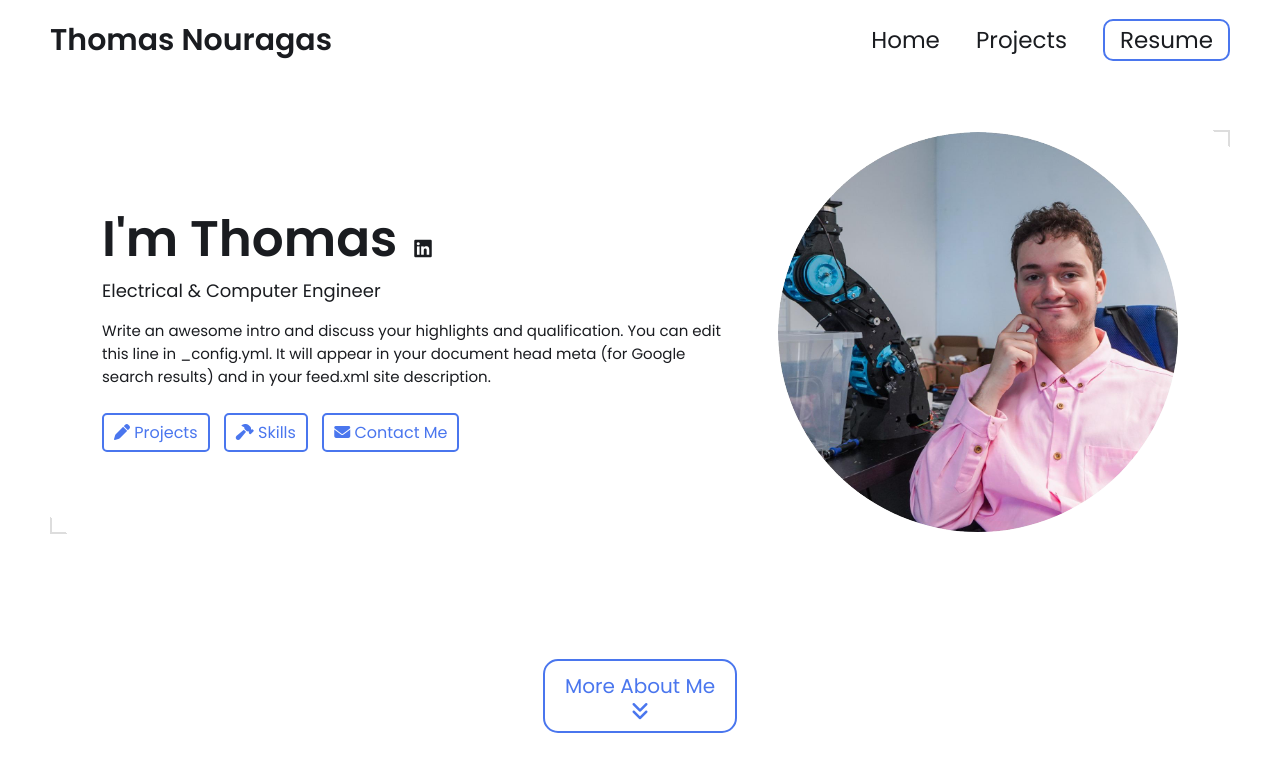
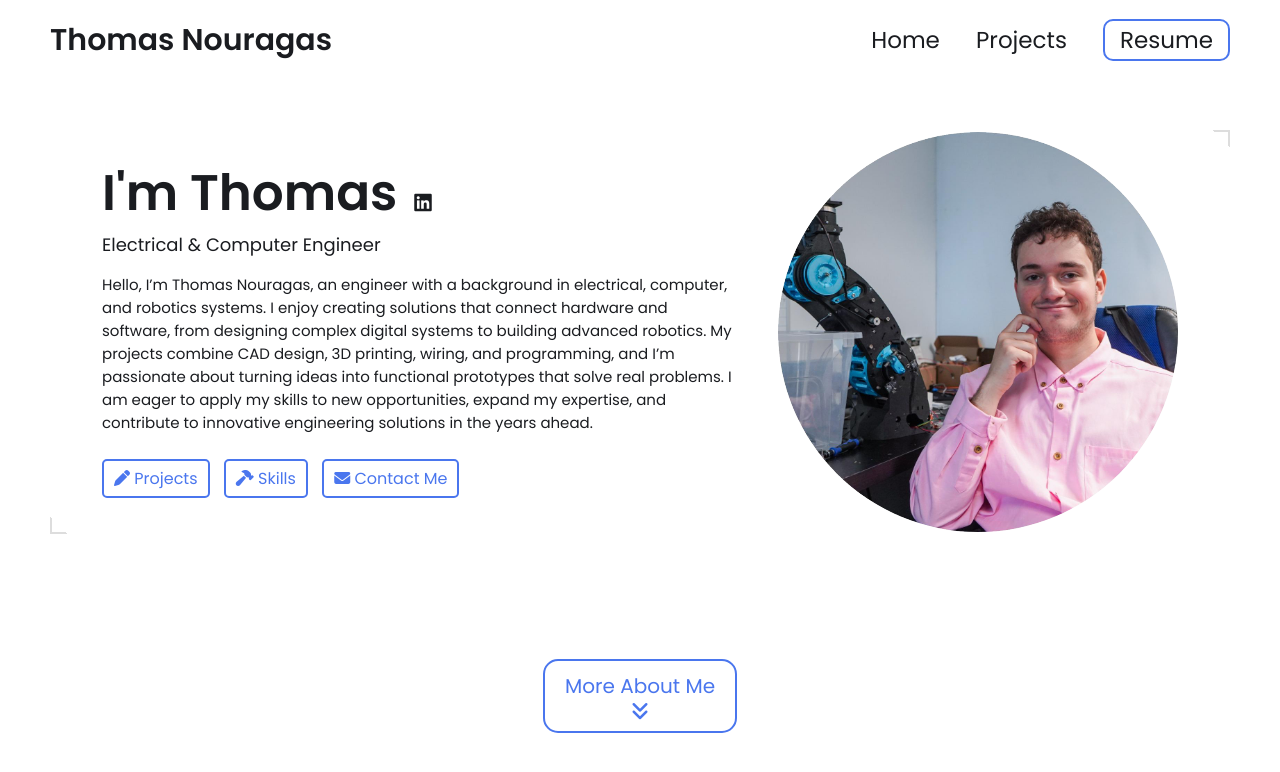
Before and after one commit to thomasnouragas/thomasnouragas.github.io, a Jekyll site: the page built from index.html, in a window 1280 px wide and 900 px high. Shown: the top 772 px of the window. Built offline with Jekyll 4.4.1, drawn with Linux system fonts in a browser that asks for light colours.

Commit message:
_config.yml

```diff
--- a/_config.yml
+++ b/_config.yml
@@ -15,9 +15,12 @@ title: Thomas Nouragas's Portfolio # This is what shows up in the tab of the bro
 name: Thomas Nouragas
 headline: Electrical & Computer Engineer
 description: >- # dont remove this line. this will ignore all new lines until the next section
-  Write an awesome intro and discuss your highlights and qualification. You can edit this
-  line in _config.yml. It will appear in your document head meta (for
-  Google search results) and in your feed.xml site description.
+  Hello, I’m Thomas Nouragas, an engineer with a background in electrical, computer, and robotics systems.
+  I enjoy creating solutions that connect hardware and software, from
+  designing complex digital systems to building advanced robotics.
+  My projects combine CAD design, 3D printing, wiring, and programming,
+  and I’m passionate about turning ideas into functional prototypes that solve real problems.
+  I am eager to apply my skills to new opportunities, expand my expertise, and contribute to innovative engineering solutions in the years ahead.
 
 # Place your profile image in /assets/images/profile-image/folder and edit the file name
 profile_image: ./assets/images/profile-image/circle_image.jpg
```
